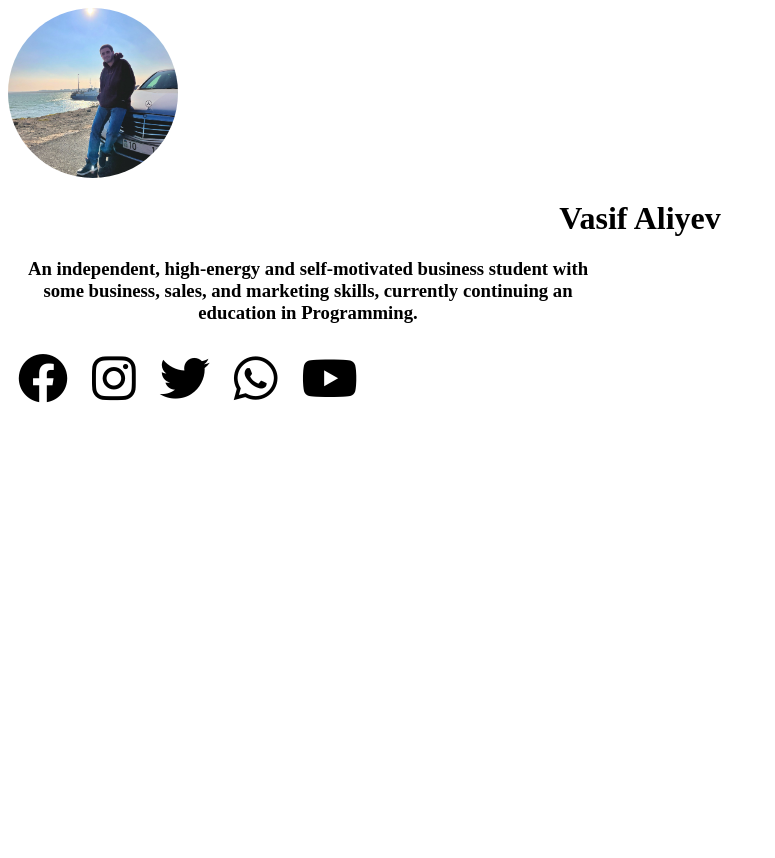
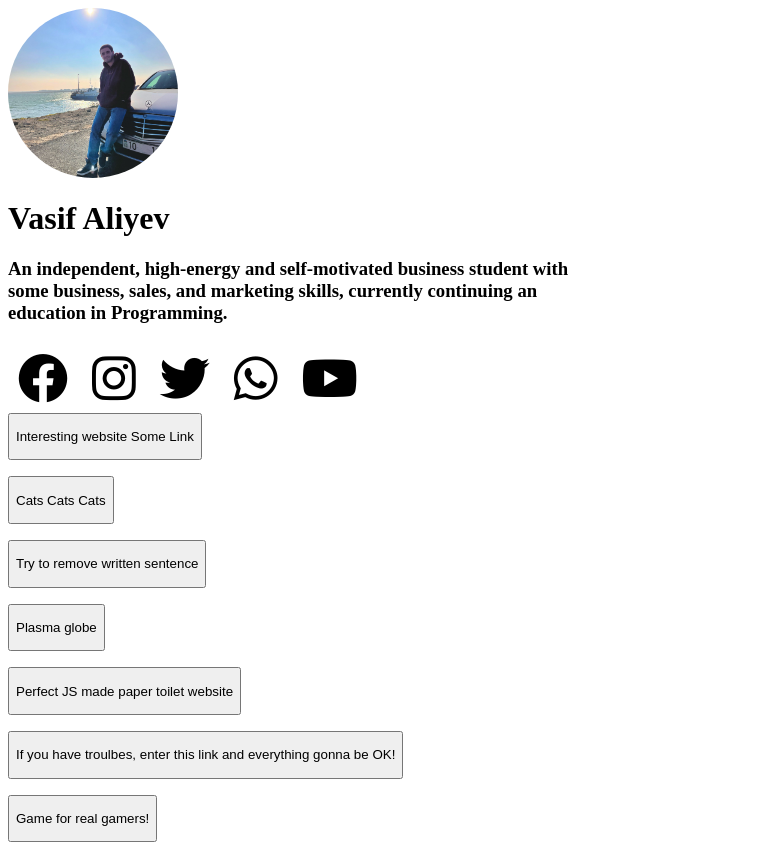
Before and after one commit to al1yew/FrontEnd, a plain HTML site: page index.html in a window 1280 px wide. Shown: the whole page, without its empty margins (0-775 px from the left). Before the commit the page ends 800 px from the top, so only its background shows below. Drawn offline with Linux system fonts and the light colour scheme.

Commit message:
Published changes

```diff
--- a/assets/styles/style.css
+++ b/assets/styles/style.css
@@ -44,9 +44,9 @@ i{
 /* Text h1 and h3 */
 
 .description_of_person{
-    text-align: center;
+    /* text-align: center; */
     width: 600px;
 }
 h1{
-    text-align: center;
+    /* text-align: center; */
 }
--- a/index.html
+++ b/index.html
@@ -26,6 +26,11 @@
         </header>
 
         <main class="main">
+
+            <!-- Logos and social media -->
+            <div class="social media">
+
+            </div>
             <a href="https://www.facebook.com/" target="_blank">
                 <i class="facebook fa-brands fa-facebook"></i>
             </a>
@@ -45,6 +50,67 @@
             <a href="https://www.youtube.com/" target="_blank">
                 <i class="youtube fa-brands fa-youtube"></i>
             </a>
+
+            <!-- buttons -->
+
+            <form action="https://somelink.com/" target="_blank">
+                <button class="button_webcite">
+                    <p class="button_text">
+                        Interesting website Some Link
+                    </p>
+                </button>
+            </form>
+
+            <form action="https://procatinator.com/" target="_blank">
+                <button class="button_webcite">
+                    <p class="button_text">
+                        Cats Cats Cats
+                    </p>
+                </button>
+            </form>
+
+            <form action="http://www.clicktoremove.com/" target="_blank">
+                <button class="button_webcite">
+                    <p class="button_text">
+                        Try to remove written sentence
+                    </p>
+                </button>
+            </form>
+
+            <form action="http://www.slightlyinteresting.com/plasmaglobe/plasma.asp" target="_blank">
+                <button class="button_webcite">
+                    <p class="button_text">
+                        Plasma globe
+                    </p>
+                </button>
+            </form>
+
+            <form action="http://papertoilet.com//" target="_blank">
+                <button class="button_webcite">
+                    <p class="button_text">
+                        Perfect JS made paper toilet website
+                    </p>
+                </button>
+            </form>
+
+            <form action="http://make-everything-ok.com/" target="_blank">
+                <button class="button_webcite">
+                    <p class="button_text">
+                        If you have troulbes, enter this link and everything gonna be OK!
+                    </p>
+                </button>
+            </form>
+
+            <form action="https://findtheinvisiblecow.com/" target="_blank">
+                <button class="button_webcite">
+                    <p class="button_text">
+                        Game for real gamers!
+                    </p>
+                </button>
+            </form>
+
+
+
         </main>
 
     </div>
```
